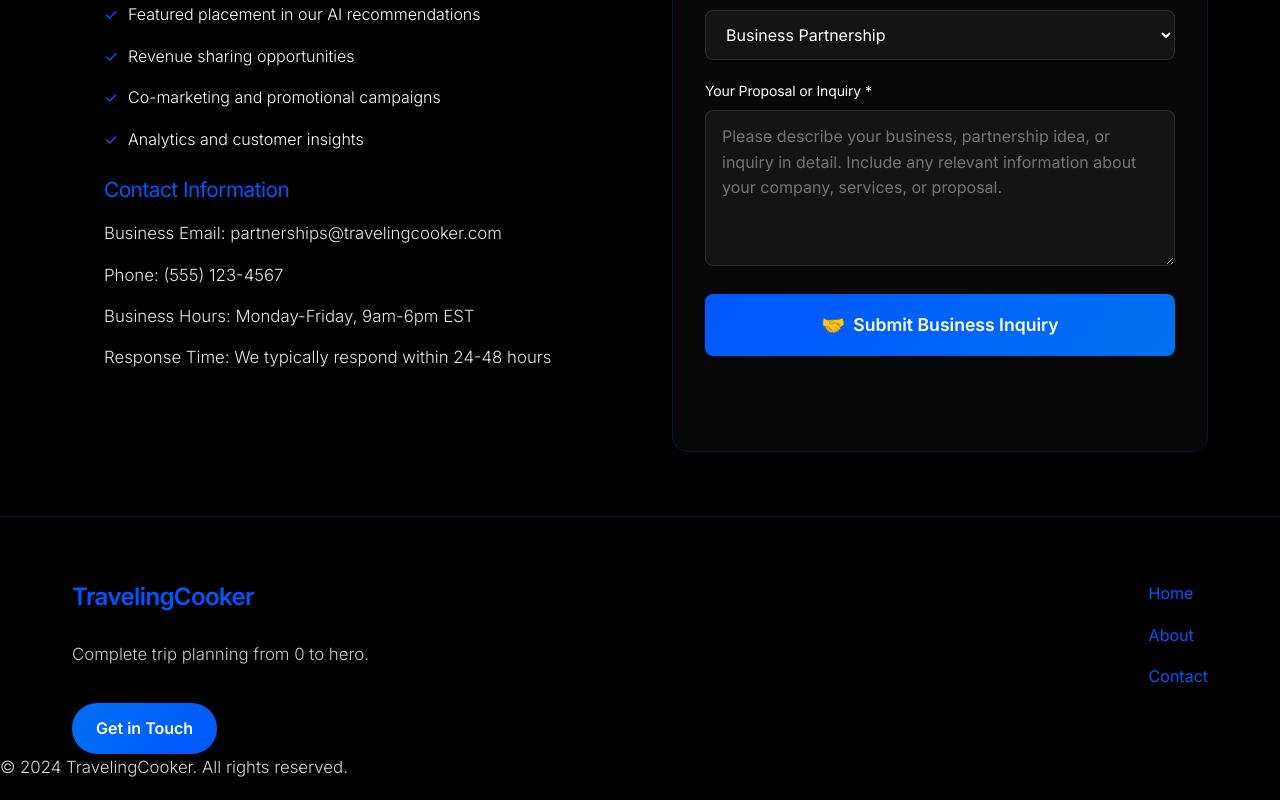
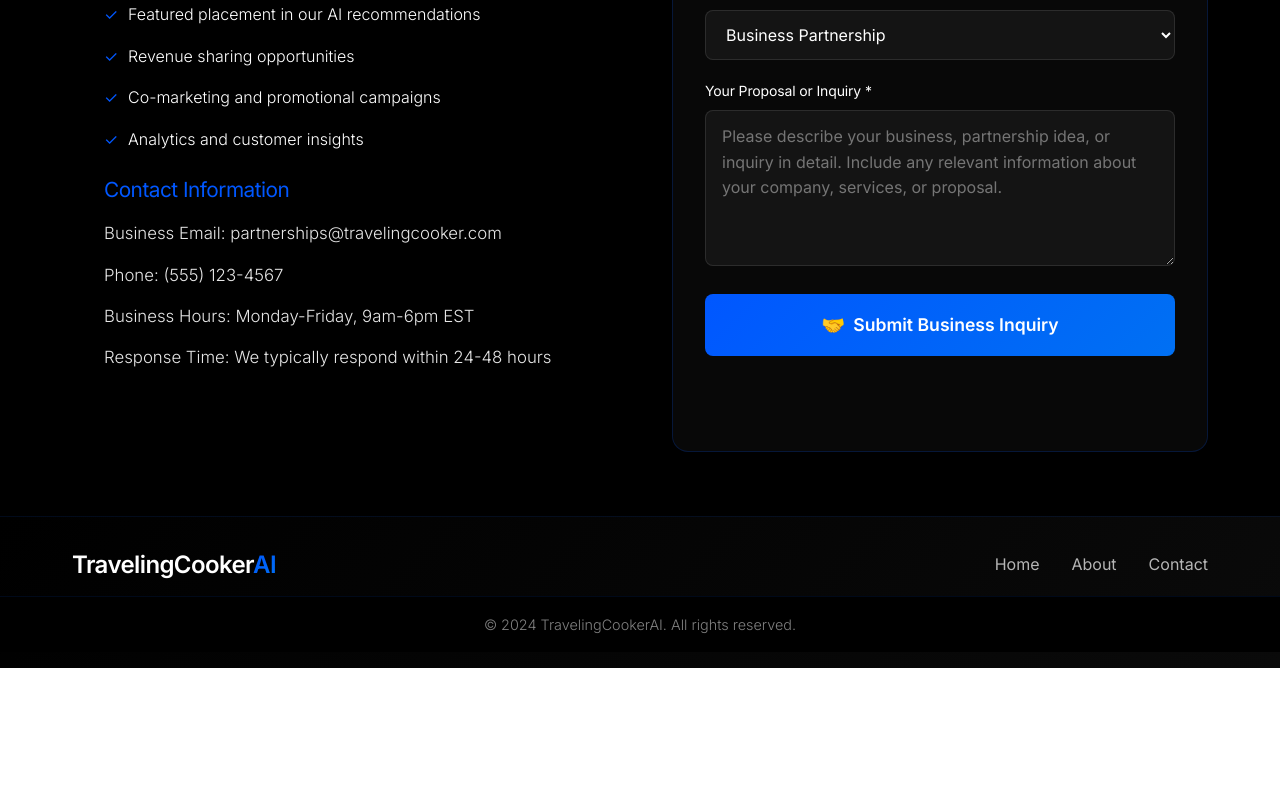
Before and after one commit to thakakhwa/TravelingCookerAI, a React (Vite) app in the folder Frontend/: page /contact in a window 1280 px wide. Shown: the part 770-1570 px from the top of the page. After the commit the page ends 1438 px from the top, so only its background shows below. Built offline with nearby package versions, Linux system fonts and the light colour scheme.

Commit message:
fixing the footer

```diff
--- a/Frontend/src/App.css
+++ b/Frontend/src/App.css
@@ -1162,74 +1162,78 @@
 
 /* Footer Styles */
 .footer {
-  position: relative;
-  width: 100%;
-  background: rgba(0, 0, 0, 0.95);
-  backdrop-filter: blur(10px);
-  border-top: 1px solid var(--border-color);
-  padding: 4rem 0 0;
+  background: linear-gradient(135deg, #000000 0%, #0a0a0a 100%);
+  color: var(--text-color);
+  padding: 2rem 0 1rem;
   margin-top: auto;
-  z-index: 2;
+  border-top: 1px solid rgba(0, 87, 255, 0.1);
 }
 
 .footer-container {
   max-width: 1200px;
   margin: 0 auto;
   padding: 0 2rem;
-  display: grid;
-  grid-template-columns: 1fr 1fr;
-  gap: 4rem;
-}
-
-.footer-brand {
-  display: flex;
-  flex-direction: column;
-  gap: 1rem;
-}
-
-.footer-brand h3 {
-  color: var(--primary-color);
+  display: flex;
+  justify-content: space-between;
+  align-items: center;
+  flex-wrap: wrap;
+  gap: 2rem;
+}
+
+.footer-brand .footer-logo {
   font-size: 1.5rem;
   font-weight: 700;
-}
-
-.footer-brand p {
-  color: var(--text-color);
-  opacity: 0.8;
-  max-width: 300px;
-}
-
-.contact-popup-button {
-  display: inline-block;
-  padding: 0.8rem 1.5rem;
-  background: linear-gradient(135deg, var(--accent-color), var(--primary-color));
-  color: white;
-  border: none;
-  border-radius: 25px;
-  font-weight: 600;
-  cursor: pointer;
-  transition: all 0.3s ease;
-  width: fit-content;
-}
-
-.contact-popup-button:hover {
-  transform: translateY(-2px);
-  box-shadow: 0 8px 25px rgba(0, 112, 243, 0.3);
+  color: var(--text-color);
+  margin: 0;
+}
+
+.footer-brand .ai-text {
+  background: linear-gradient(135deg, var(--primary-color) 0%, var(--accent-color) 100%);
+  -webkit-background-clip: text;
+  -webkit-text-fill-color: transparent;
+  background-clip: text;
 }
 
 .footer-links {
   display: flex;
-  justify-content: flex-end;
-  gap: 4rem;
-}
-
-.footer-section ul {
-  list-style: none;
-  padding: 0;
+  gap: 2rem;
+}
+
+.footer-links a {
+  color: rgba(255, 255, 255, 0.7);
+  text-decoration: none;
+  transition: color 0.3s ease;
+  font-weight: 500;
+}
+
+.footer-links a:hover {
+  color: var(--primary-color);
+}
+
+.footer-bottom {
+  border-top: 1px solid rgba(0, 87, 255, 0.1);
+  padding: 1rem 0;
+  text-align: center;
+  margin-top: 1rem;
+  background: #000000;
+}
+
+.footer-bottom p {
+  color: rgba(255, 255, 255, 0.5);
   margin: 0;
-  display: flex;
-  flex-direction: column;
-  gap: 1rem;
+  font-size: 0.9rem;
+}
+
+/* Responsive */
+@media (max-width: 768px) {
+  .footer-container {
+    flex-direction: column;
+    text-align: center;
+  }
+
+  .footer-links {
+    gap: 1.5rem;
+  }
 }
 
 /* Responsive adjustments for logo positioning */
--- a/Frontend/src/components/Footer.jsx
+++ b/Frontend/src/components/Footer.jsx
@@ -1,109 +1,27 @@
-import React, { useState } from 'react';
+import React from 'react';
+import { Link } from 'react-router-dom';
 
 const Footer = () => {
-  const [showModal, setShowModal] = useState(false);
-  const [formData, setFormData] = useState({
-    name: '',
-    email: '',
-    message: ''
-  });
-
-  const handleInputChange = (e) => {
-    setFormData({
-      ...formData,
-      [e.target.name]: e.target.value
-    });
-  };
-
-  const handleSubmit = (e) => {
-    e.preventDefault();
-    console.log('Form submitted:', formData);
-    alert('Thank you for your message! We\'ll get back to you soon.');
-    setShowModal(false);
-    setFormData({ name: '', email: '', message: '' });
-  };
-
   return (
-    <>
     <footer className="footer">
       <div className="footer-container">
         <div className="footer-brand">
-            <h3>TravelingCooker</h3>
-            <p>Complete trip planning from 0 to hero.</p>
-            <button
-              className="contact-popup-button"
-              onClick={() => setShowModal(true)}
-            >
-              Get in Touch
-            </button>
+          <h3 className="footer-logo">
+            TravelingCooker<span className="ai-text">AI</span>
+          </h3>
         </div>
 
         <div className="footer-links">
-            <div className="footer-section">
-              <ul>
-                <li><a href="/">Home</a></li>
-                <li><a href="/about">About</a></li>
-                <li><a href="/contact">Contact</a></li>
-              </ul>
-            </div>
+          <Link to="/">Home</Link>
+          <Link to="/about">About</Link>
+          <Link to="/contact">Contact</Link>
         </div>
       </div>
 
       <div className="footer-bottom">
-          <p>&copy; 2024 TravelingCooker. All rights reserved.</p>
+        <p>&copy; 2024 TravelingCookerAI. All rights reserved.</p>
       </div>
     </footer>
-
-      {/* Contact Modal */}
-      {showModal && (
-        <div className="modal-overlay" onClick={() => setShowModal(false)}>
-          <div className="modal-content" onClick={(e) => e.stopPropagation()}>
-            <button className="modal-close" onClick={() => setShowModal(false)}>
-              ×
-            </button>
-            <h3>Get in Touch</h3>
-            <form className="contact-form" onSubmit={handleSubmit}>
-              <div className="form-group">
-                <label htmlFor="name">Name</label>
-                <input
-                  type="text"
-                  id="name"
-                  name="name"
-                  value={formData.name}
-                  onChange={handleInputChange}
-                  required
-                />
-              </div>
-              <div className="form-group">
-                <label htmlFor="email">Email</label>
-                <input
-                  type="email"
-                  id="email"
-                  name="email"
-                  value={formData.email}
-                  onChange={handleInputChange}
-                  required
-                />
-              </div>
-              <div className="form-group">
-                <label htmlFor="message">Message</label>
-                <textarea
-                  id="message"
-                  name="message"
-                  value={formData.message}
-                  onChange={handleInputChange}
-                  rows="4"
-                  required
-                />
-              </div>
-              <button type="submit" className="submit-button">
-                Send Message
-              </button>
-            </form>
-          </div>
-        </div>
-      )}
-    </>
   );
 };
 
```
Lines whose indentation alone changed are shown as unchanged.
